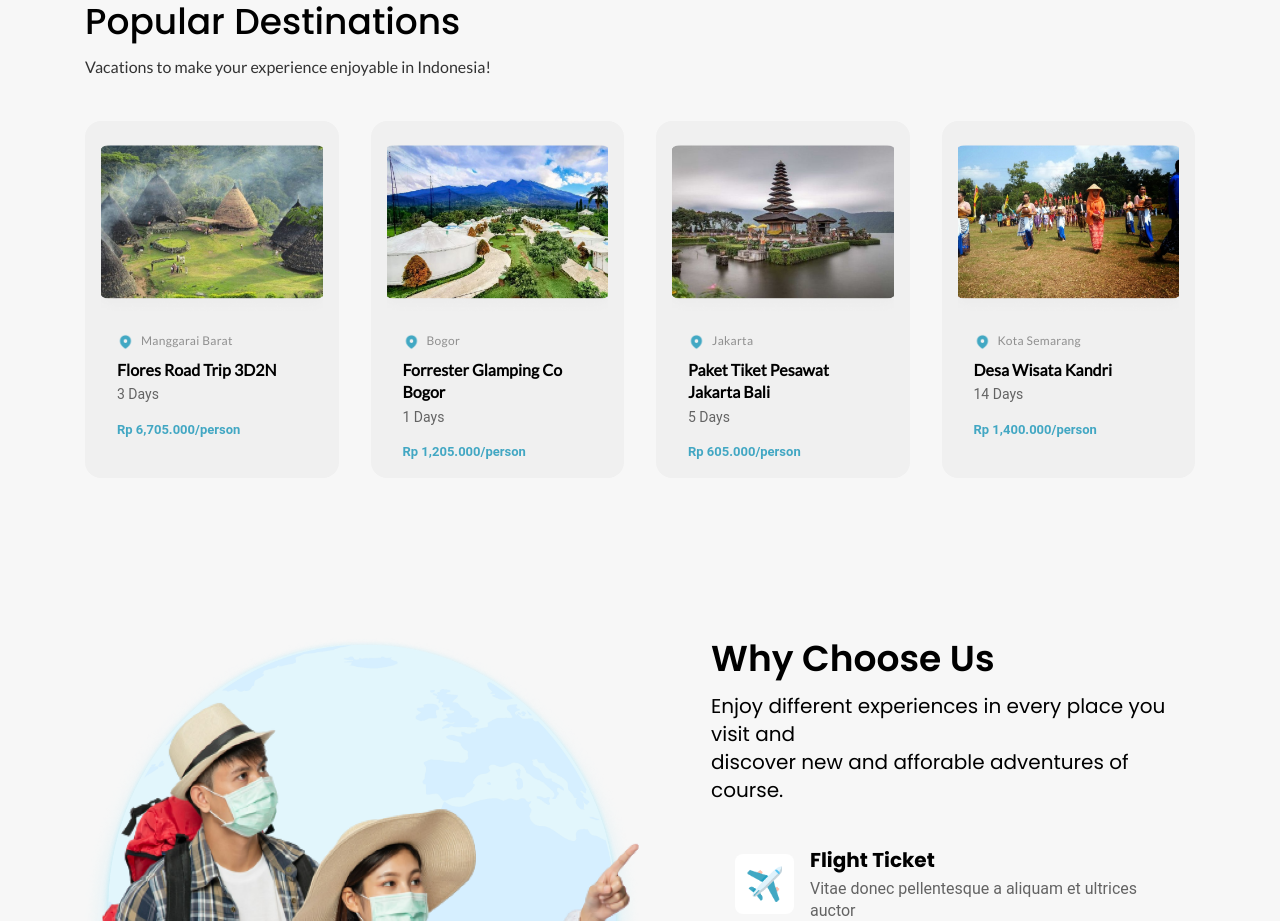
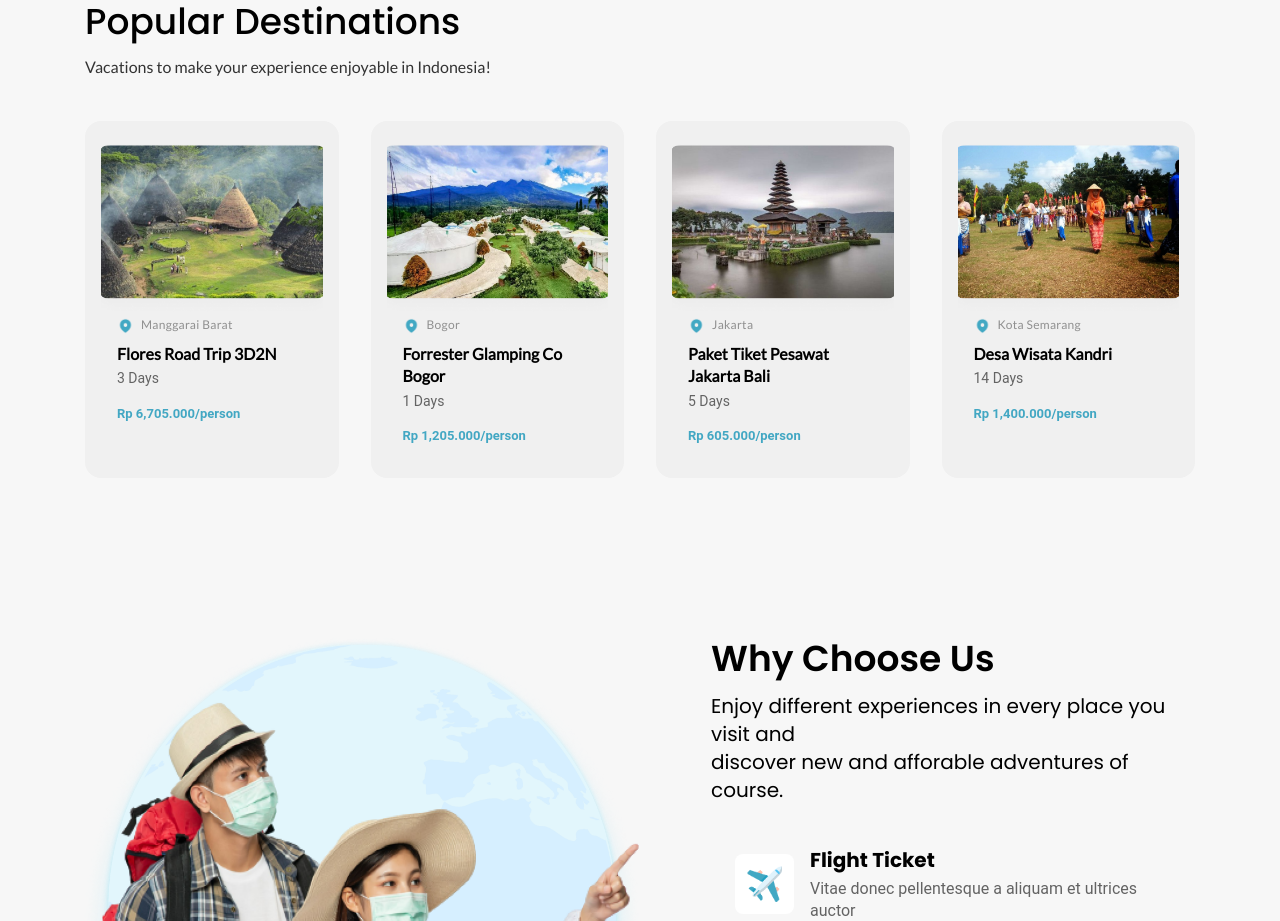
Before and after one commit to Babatems/Travling, a React (Create React App) app: page / in a window 1280 px wide. Shown: the part 800-1721 px from the top of the page. Built offline with nearby package versions, Linux system fonts and the light colour scheme.

Commit message:
Updated some the SingleDestination file

```diff
--- a/src/components/SingleDestination.js
+++ b/src/components/SingleDestination.js
@@ -3,11 +3,11 @@ import '@fontsource/lato';
 export default function SingleDestination({ image, location, title, duration, cost }) {
     return (
         <div className="w-full max-w-[400px] bg-[#F0F0F0] rounded-2xl overflow-hidden">
-            <div className="p-4">
+            <div className="p-4 mb-4">
                 <img
                     src={image}
                     alt={`${title}`}
-                    className="w-[264px] h-[180px] rounded-lg mb-4 object-cover"
+                    className="w-[264px] h-[180px] rounded-lg object-cover"
                 />
 
                 <div className="mx-4">
```
